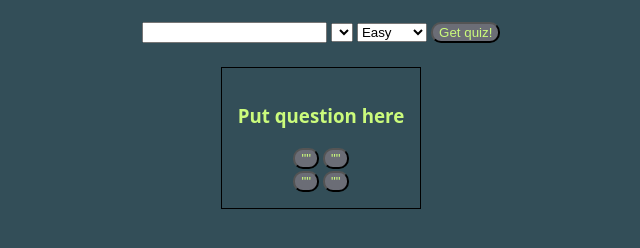
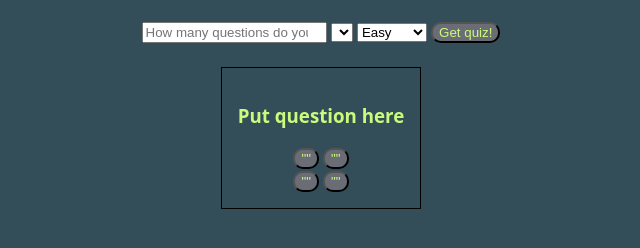
Before and after one commit to Kingtutz/fe25-js1-mp3-Charlie-Nilsson, a plain HTML site: page index.html in a window 1280 px wide. Shown: the whole page, without its empty margins (319-959 px from the left). Drawn offline with Linux system fonts and the light colour scheme; no server answers.

Commit message:
Update index.html

```diff
--- a/index.html
+++ b/index.html
@@ -10,7 +10,11 @@
   <body>
     <main class="flexcol">
       <form action="" id="quizform">
-        <input type="number" id="amount" />
+        <input
+          type="number"
+          id="amount"
+          placeholder="How many questions do you want?"
+        />
         <select id="catagory"></select>
         <select id="difficulty">
           <option value="easy">Easy</option>
```
